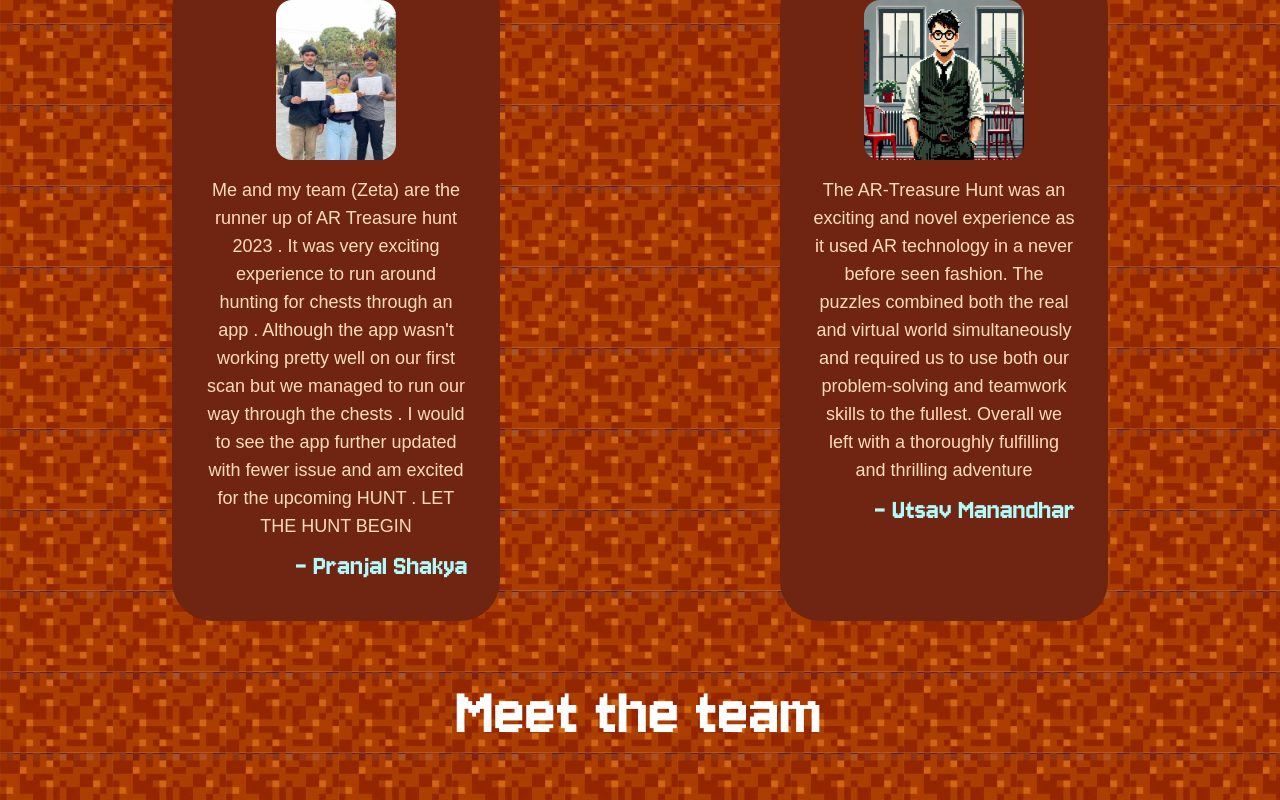
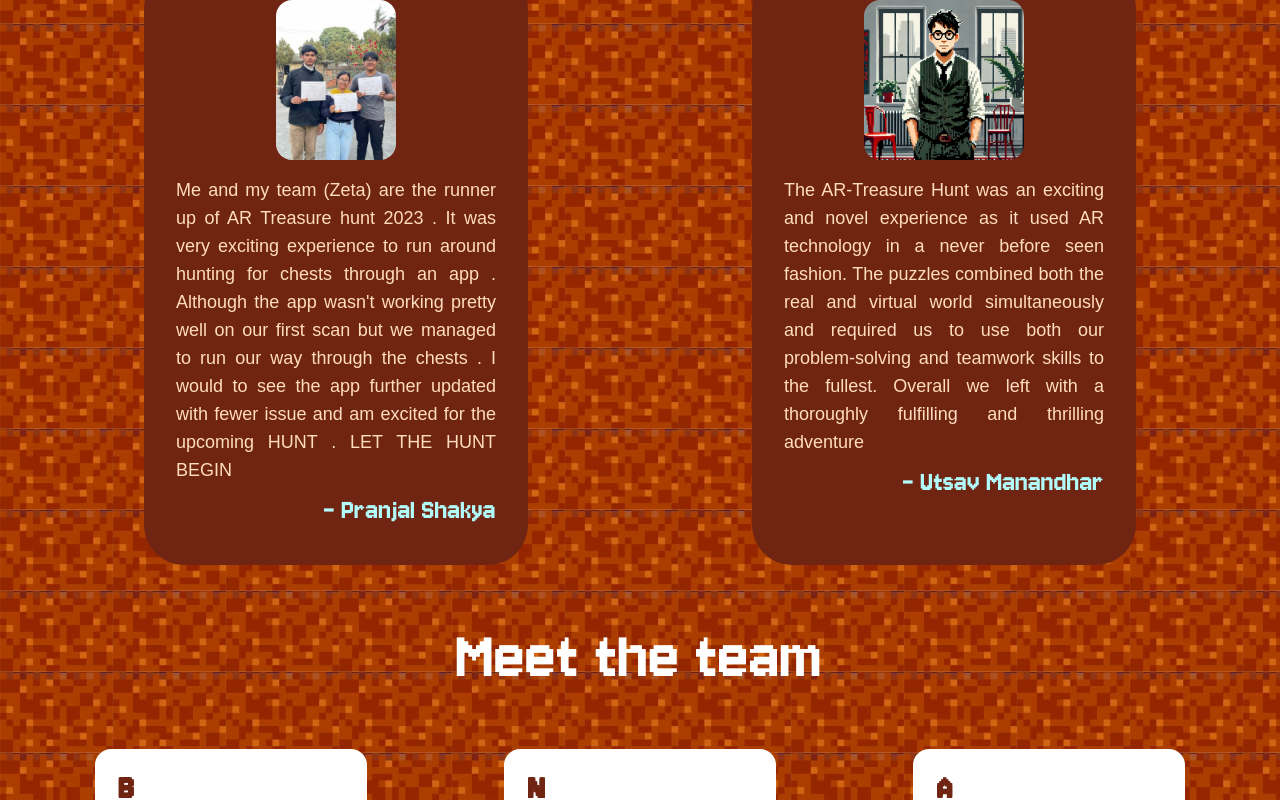
Before and after one commit to AR-Treasure-Hunt/theWebsite, a React (Vite) app: page / in a window 1280 px wide. Shown: the part 4340-5140 px from the top of the page. Built offline with nearby package versions, Linux system fonts and the light colour scheme; no server answers.

Commit message:
fix testimonial

```diff
--- a/src/sections/LandingSection/components/TestimonialsSection/TestimonialModal.tsx
+++ b/src/sections/LandingSection/components/TestimonialsSection/TestimonialModal.tsx
@@ -11,9 +11,9 @@ const TestimonialModal = (props: TestimonialModalProps) => {
   const { img, testimonial, name } = props;
 
   return (
-    <div className="w-[328px] border-black border-solid p-[32px] rounded-[40px] bg-moussaka">
+    <div className="w-96 border-black border-solid p-[32px] rounded-[40px] bg-moussaka">
       <ImageContainer img={img} />
-      <p className="text-almondine text-lg font-rubik text-center  mb-1">{testimonial}</p>
+      <p className="text-almondine text-lg font-rubik text-justify  mb-1">{testimonial}</p>
       <h2 className="text-[30px] font-normal text-ice-citadel text-end ">- {name}</h2>
     </div>
   );
```
